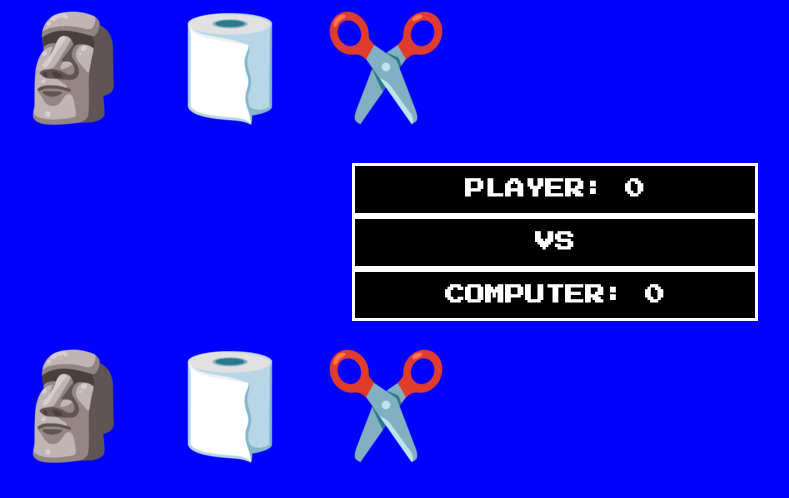
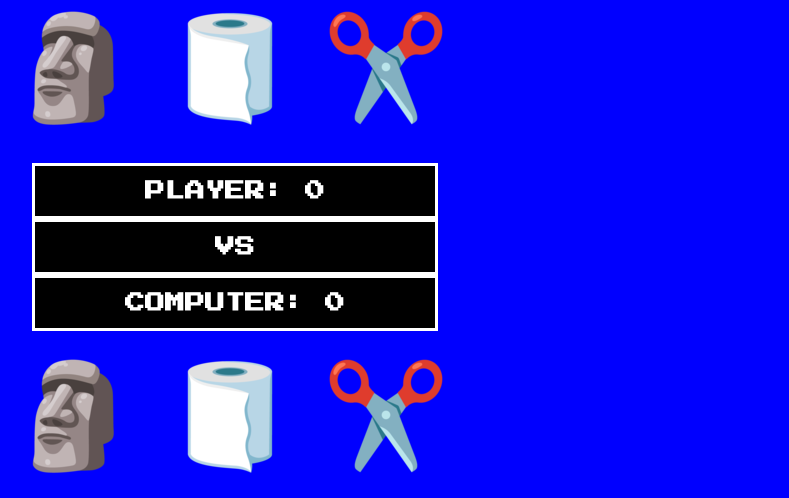
Before and after one commit to Titsnium/rps, a plain HTML site: page index.html in a window 1280 px wide. Shown: the part 231-729 px from the top of the page, without its empty margins (405-1194 px from the left). Drawn offline with Linux system fonts and the light colour scheme.

Commit message:
fixed disaligned scoreboard

```diff
--- a/style.css
+++ b/style.css
@@ -85,38 +85,38 @@ a {
 
 .playerBoard {
     display: flex;
-    height: auto;
-    width: 400px;
     justify-content: center;
     align-items: center;
+    margin: auto;
+    height: 50px;
+    width: 400px;
     border: 3px solid white;
     background-color: black;
     font-size: 10px;
-    margin-left: 749px;
 }
 
 .versus {
     display: flex;
-    height: auto;
-    width: 400px;
     justify-content: center;
     align-items: center;
+    margin: auto;
+    height: 50px;
+    width: 400px;
     border: 3px solid white;
     background-color: black;
     font-size: 10px;
-    margin-left: 749px;
 }
 
 .computerBoard {
     display: flex;
-    height: auto;
-    width: 400px;
     justify-content: center;
     align-items: center;
+    margin: auto;
+    height: 50px;
+    width: 400px;
     border: 3px solid white;
     background-color: black;
     font-size: 10px;
-    margin-left: 749px;
 }
 
 
```
